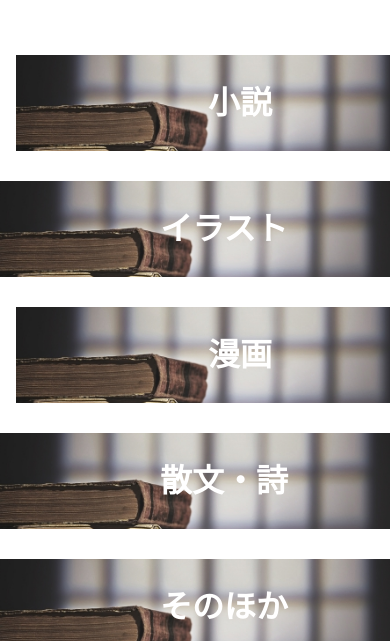
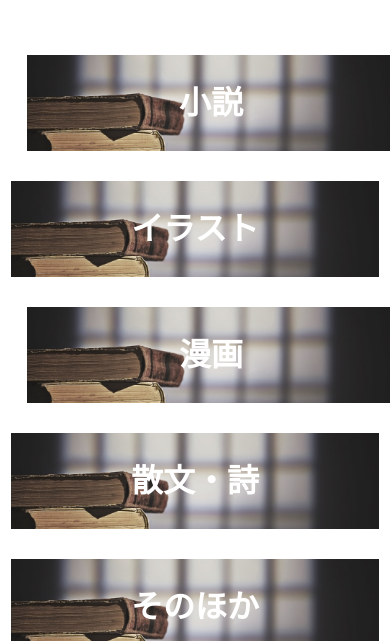
Before and after one commit to okanosaki/Browsing, a plain HTML site: page index.html in a window 390 px wide. Shown: the part 203-844 px from the top of the page. Drawn offline with Linux system fonts and the light colour scheme; a web font is replaced by a local one.

Commit message:
Update 作品閲覧.css

```diff
--- a/作品閲覧.css
+++ b/作品閲覧.css
@@ -7,6 +7,7 @@
     margin-top: 60px;
     text-align: center;
 }
+
 .maininner h3{
     background-color: white;
     color: rgb(0, 0, 0);
@@ -14,6 +15,7 @@
     width:100%;
     float: left;
 }
+
 .hidden_box {
     margin: 5em 0;
     padding: 0;
@@ -22,7 +24,7 @@
 .hidden_box label {
     font-weight: bold;
     color: white;
-    padding: 30px 160px;
+    padding: 30px 280px;
     width: 100%;
     text-align: center;
     cursor :pointer;
@@ -36,6 +38,7 @@
     background-image:url("本棚.png");
     background-size: cover;
 }
+
 .hidden_box input {
     display: none;
 }
@@ -53,6 +56,28 @@
     opacity: 1;
     font-size: 2em;
 }
+
+@media only screen and (max-width: 750px) {
+    .hidden_box input:checked ~ .hidden_show {
+        padding: 10px 0;
+        height: auto;
+        opacity: 1;
+        font-size: 1em;
+    }
+    .hidden_box label {
+        font-weight: bold;
+        color: white;
+        padding: 30px 120px;
+        width: 100%;
+        text-align: center;
+        cursor :pointer;
+        background-image: url("無題.png");
+        background-size:cover;
+        font-size: 2em;
+        white-space: nowrap;
+    }
+    }
+
 .hidden_show a{
     color:black;
     text-decoration: none;
```
